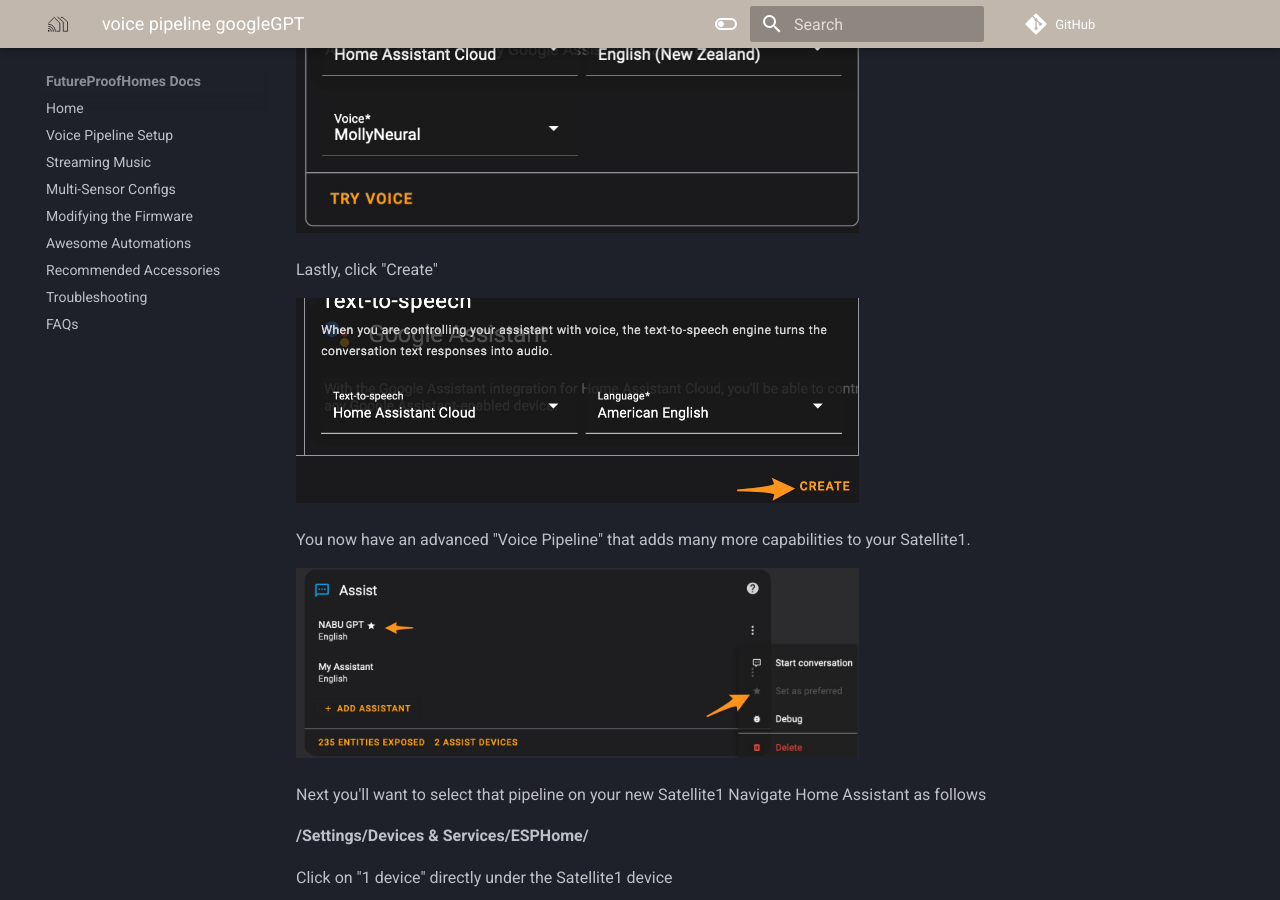
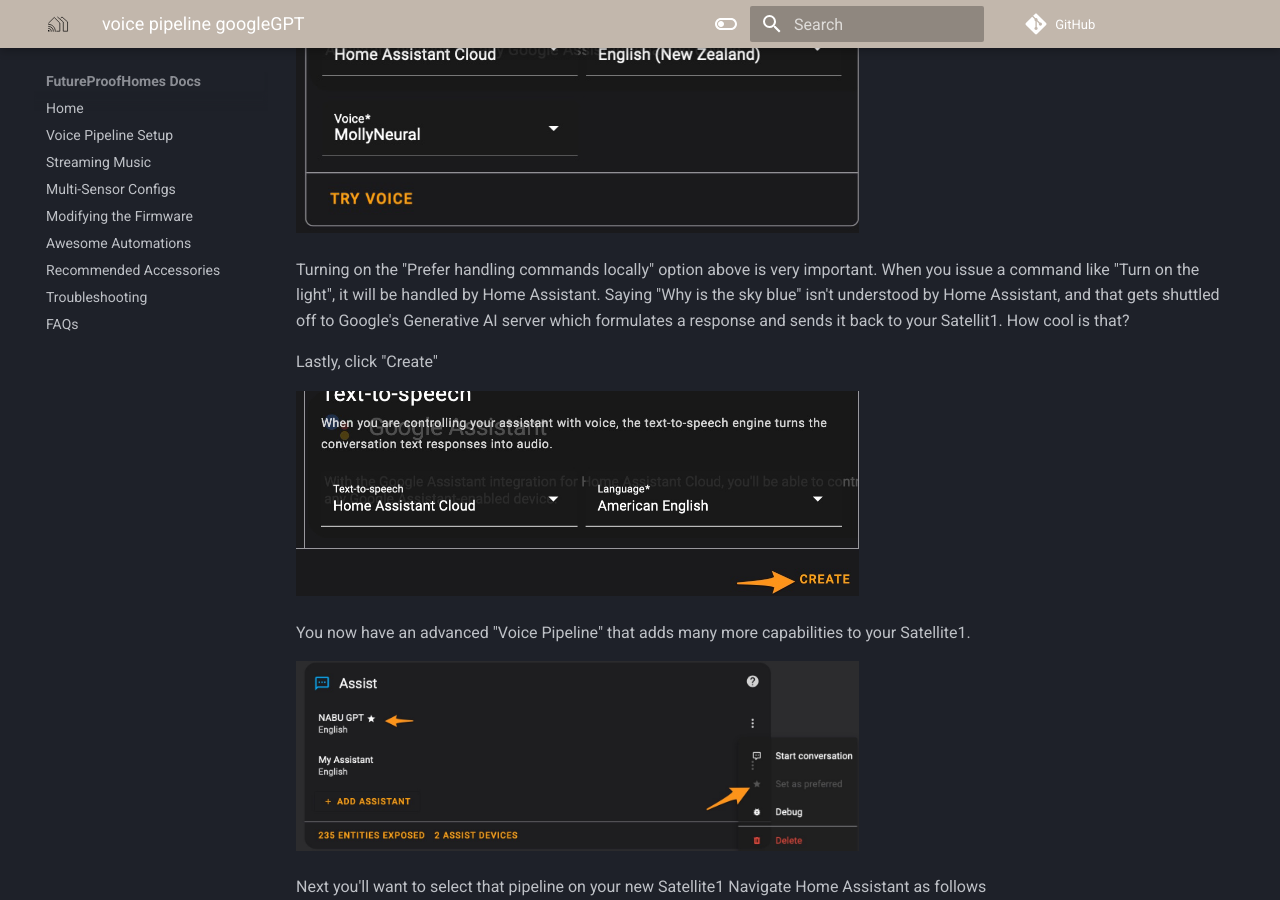
Before and after one commit to FutureProofHomes/Documentation, an MkDocs documentation site: the page built from docs/voice-pipeline -googleGPT.md, in a window 1280 px wide and 900 px high, scrolled down 1625 px. Built offline with MkDocs 1.6.1 and Material for MkDocs 9.7.7, drawn with Linux system fonts in a browser that asks for light colours; comment, search, counter and statistics services are not loaded.

Commit message:
Update voice-pipeline -googleGPT.md

```diff
--- a/docs/voice-pipeline -googleGPT.md
+++ b/docs/voice-pipeline -googleGPT.md
@@ -19,6 +19,8 @@
 Now give your assistant a name, and make sure you enable these options:
 
 <img width="60%" alt="image" src="/assets/googleGPT0.png">
+
+Turning on the "Prefer handling commands locally" option above is very important.  When you issue a command like "Turn on the light", it will be handled by Home Assistant.  Saying "Why is the sky blue" isn't understood by Home Assistant, and that gets shuttled off to Google's Generative AI server which formulates a response and sends it back to your Satellit1. How cool is that?
 
 Lastly, click "Create"
 
```
